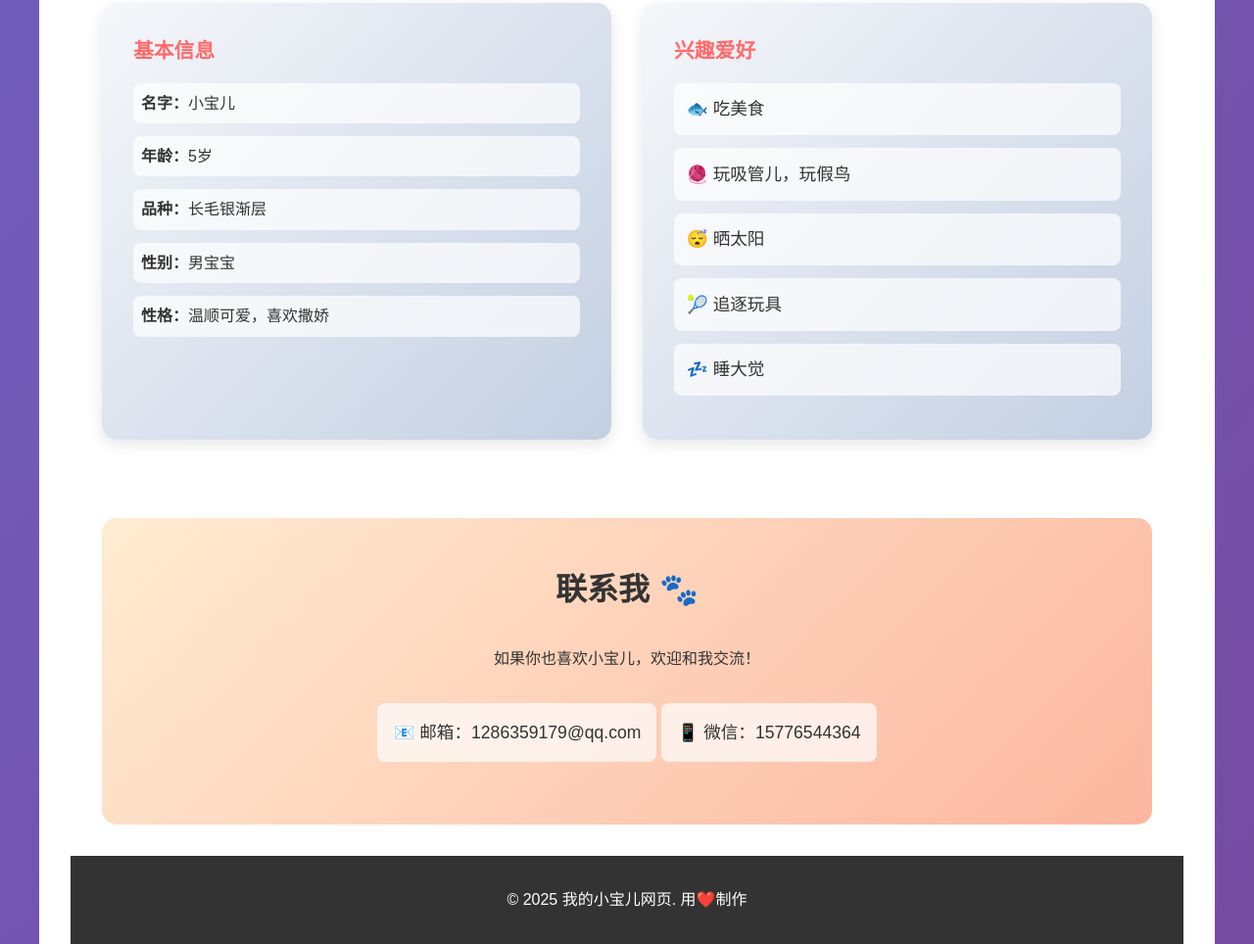
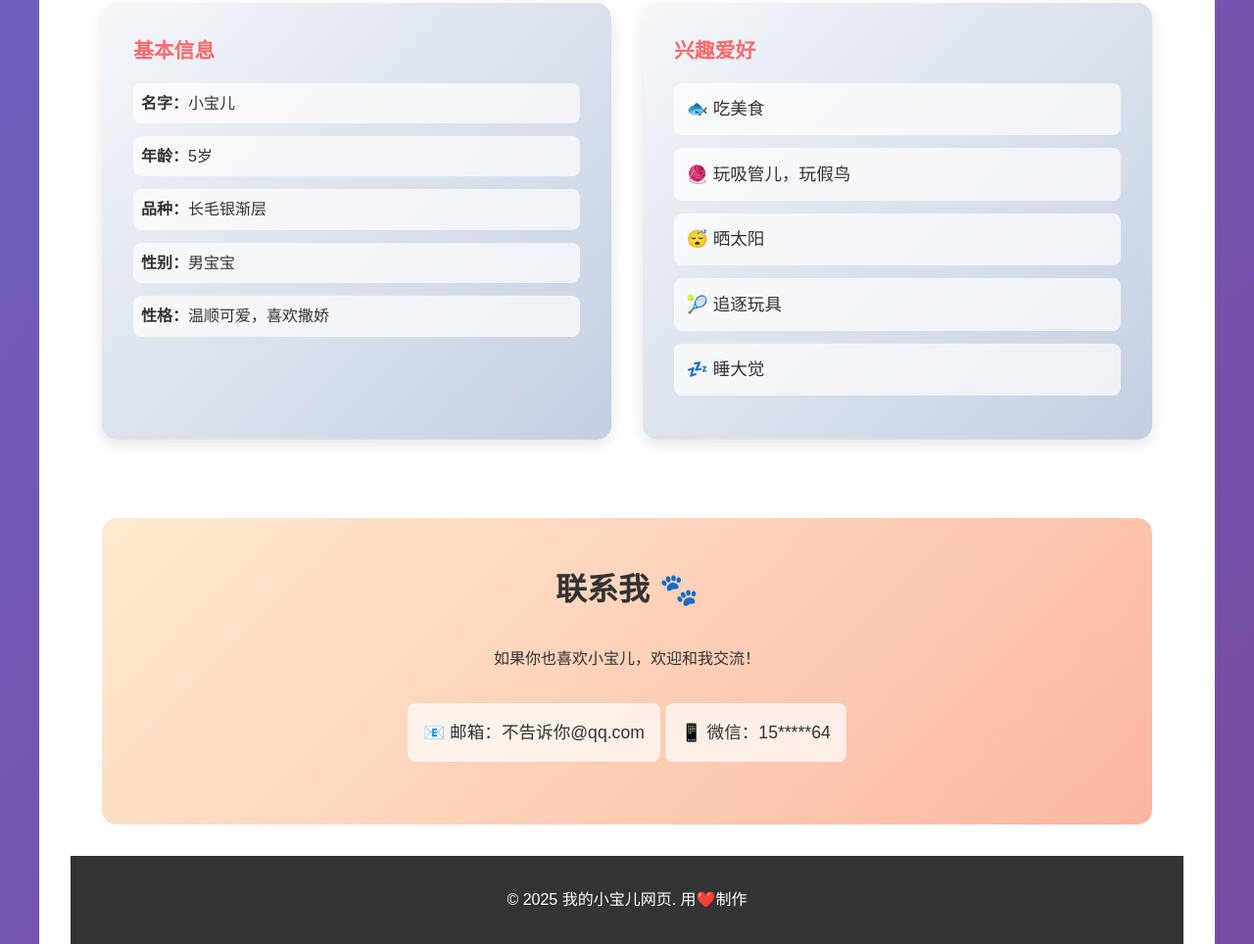
Before and after one commit to BlizzardSaber/xiaobao-cat-website, a plain HTML site: page index.html in a window 1280 px wide. Shown: the part 4062-5026 px from the top of the page at 98% size. Drawn offline with Linux system fonts and the light colour scheme.

Commit message:
修复隐私信息 - 隐藏真实联系方式

```diff
--- a/index.html
+++ b/index.html
@@ -128,8 +128,8 @@
                 <h2>联系我</h2>
                 <p>如果你也喜欢小宝儿，欢迎和我交流！</p>
                 <div class="contact-info">
-                    <p>📧 邮箱：1286359179@qq.com</p>
-                    <p>📱 微信：15776544364</p>
+                    <p>📧 邮箱：不告诉你@qq.com</p>
+                    <p>📱 微信：15*****64</p>
                 </div>
             </section>
         </main>
```
Also changed, not shown: .claude/settings.local.json.
